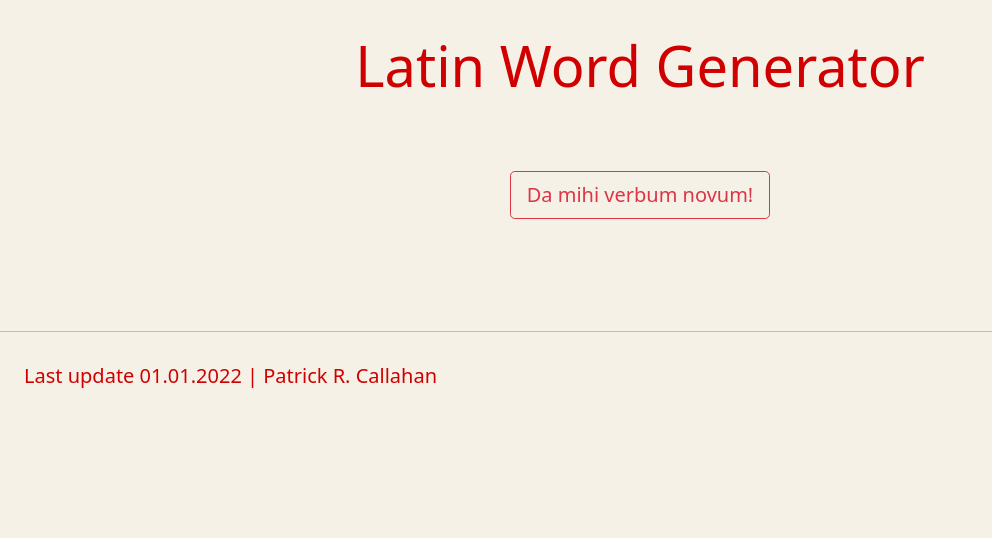
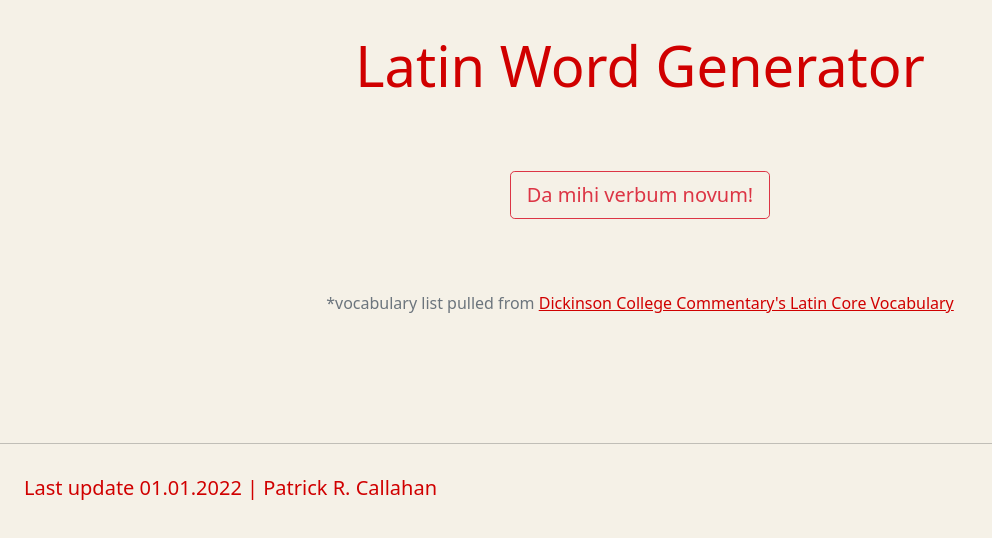
Before and after one commit to PRoryCallahan/LatinWordGenerator, a plain HTML site: page index.html in a window 1280 px wide. Shown: the whole page, without its empty margins (0-992 px from the left). Drawn offline with nearby package versions, Linux system fonts and the light colour scheme.

Commit message:
Add link to DCC Latin Core Vocabulary

```diff
--- a/index.html
+++ b/index.html
@@ -104,6 +104,19 @@ if (!doNotTrack) {
 
 </div>
 
+<br>
+<br>
+<br>
+<div class="container">
+
+  <div class="row justify-content-md-center">
+    <div class="col-md-auto text-center">
+      <p class="text-muted small-font-size">*vocabulary list pulled from <a href="https://dcc.dickinson.edu/latin-core-list1" target="_blank">Dickinson College Commentary's Latin Core Vocabulary</a></p>
+
+    </div>
+  </div>
+
+</div>
 
 
 <div class="mt-5 py-5">
```
